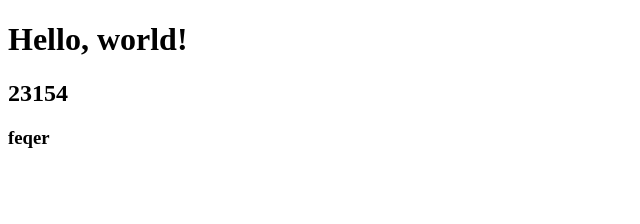
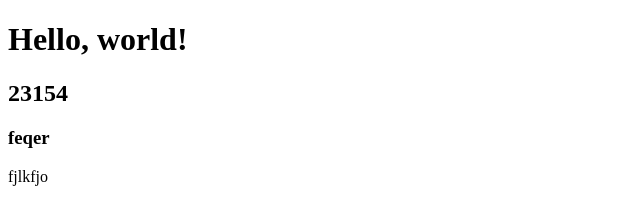
Before and after one commit to smallhand/smallhand.github.io, a plain HTML site: page 20141030.html in a window 1280 px wide. Shown: the full height of the page, 0-640 px from the left. Drawn offline with nearby package versions, Linux system fonts and the light colour scheme.

Commit message:
Update 20141030.html

```diff
--- a/20141030.html
+++ b/20141030.html
@@ -21,6 +21,7 @@
    		<h1>Hello, world!</h1>
    		<h2>23154</h2>
    		<h3>feqer</h3>
+   		<p>fjlkfjo</p>
 
     </div>
 
```
